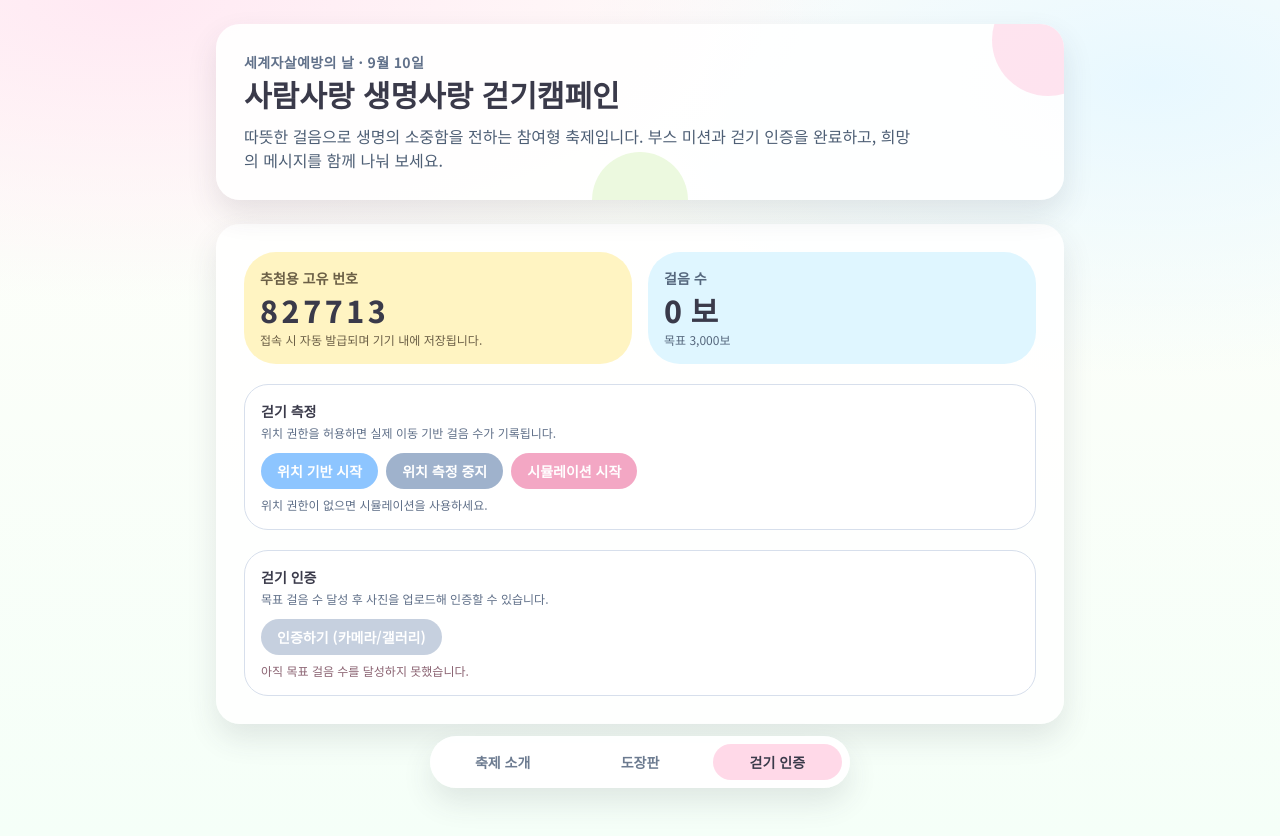
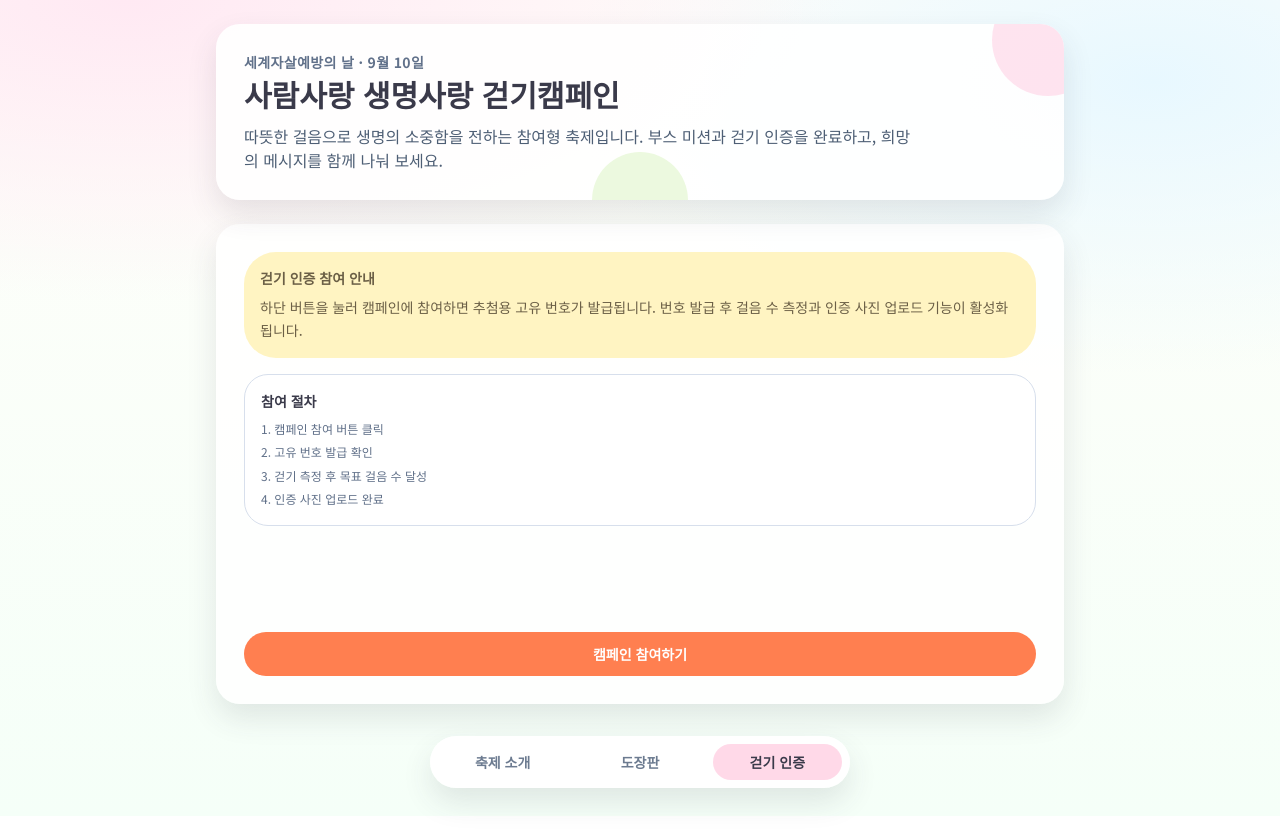
Before and after one commit to jihunparkme/walking-festival, a React (Vite) app: page / in a window 1280 px wide. Both pictures are taken after a click on the button "걷기 인증". Built offline with nearby package versions, Linux system fonts and the light colour scheme.

Commit message:
feat: 캠페인 참여 버튼

```diff
--- a/src/App.jsx
+++ b/src/App.jsx
@@ -10,6 +10,7 @@ const STORAGE_KEYS = {
   stamps: "walkingFestival.stamps",
   steps: "walkingFestival.steps",
   entryNumber: "walkingFestival.entryNumber",
+  issuedEntryNumbers: "walkingFestival.issuedEntryNumbers",
   photo: "walkingFestival.photo",
 };
 
@@ -32,6 +33,28 @@ function haversineMeters(prev, next) {
     Math.sin(dLat / 2) ** 2 +
     Math.cos(toRad(prev.latitude)) * Math.cos(toRad(next.latitude)) * Math.sin(dLng / 2) ** 2;
   return 2 * earthRadius * Math.asin(Math.sqrt(a));
+}
+
+function generateUniqueEntryNumber() {
+  const issuedNumbers = new Set(readJSON(STORAGE_KEYS.issuedEntryNumbers, []));
+  let generated = "";
+  let attempts = 0;
+
+  do {
+    generated = String(Math.floor(100000 + Math.random() * 900000));
+    attempts += 1;
+  } while (issuedNumbers.has(generated) && attempts < 5000);
+
+  // 충돌이 반복되면 시간 기반 번호로 대체해 중복 발급을 방지한다.
+  if (issuedNumbers.has(generated)) {
+    generated = `${Date.now()}${Math.floor(Math.random() * 1000)
+      .toString()
+      .padStart(3, "0")}`;
+  }
+
+  issuedNumbers.add(generated);
+  localStorage.setItem(STORAGE_KEYS.issuedEntryNumbers, JSON.stringify([...issuedNumbers]));
+  return generated;
 }
 
 export default function App() {
@@ -70,11 +93,13 @@ export default function App() {
   }, [steps]);
 
   useEffect(() => {
-    // 사용자 접속 시 6자리 추첨 번호를 1회 발급한다.
-    if (!entryNumber) {
-      const generated = String(Math.floor(100000 + Math.random() * 900000));
-      setEntryNumber(generated);
-      localStorage.setItem(STORAGE_KEYS.entryNumber, generated);
+    if (!entryNumber) return;
+
+    // 기존 사용자 번호도 중복 방지 목록에 포함해 이후 재발급 충돌을 줄인다.
+    const issuedNumbers = new Set(readJSON(STORAGE_KEYS.issuedEntryNumbers, []));
+    if (!issuedNumbers.has(entryNumber)) {
+      issuedNumbers.add(entryNumber);
+      localStorage.setItem(STORAGE_KEYS.issuedEntryNumbers, JSON.stringify([...issuedNumbers]));
     }
   }, [entryNumber]);
 
@@ -186,6 +211,13 @@ export default function App() {
     reader.readAsDataURL(file);
   }
 
+  function joinCampaign() {
+    if (entryNumber) return;
+    const generated = generateUniqueEntryNumber();
+    setEntryNumber(generated);
+    localStorage.setItem(STORAGE_KEYS.entryNumber, generated);
+  }
+
   return (
     <div className="min-h-screen pb-28 text-ink">
       <header className="mx-auto w-full max-w-[30rem] px-4 pt-6 md:max-w-4xl md:px-6">
@@ -224,6 +256,7 @@ export default function App() {
             onToggleSimulation={toggleSimulation}
             onPhotoUpload={handlePhotoUpload}
             photoDataUrl={photoDataUrl}
+            onJoinCampaign={joinCampaign}
           />
         )}
       </main>
--- a/src/components/WalkCertifySection.jsx
+++ b/src/components/WalkCertifySection.jsx
@@ -11,8 +11,45 @@ export default function WalkCertifySection({
   onToggleSimulation,
   onPhotoUpload,
   photoDataUrl,
+  onJoinCampaign,
 }) {
   const challengeComplete = steps >= STEP_GOAL;
+
+  if (!entryNumber) {
+    return (
+      <section className="soft-card flex min-h-[26rem] flex-col justify-between p-4 md:min-h-[30rem] md:p-7">
+        <div className="space-y-4">
+          <div className="rounded-bubble bg-creamSun p-4">
+            <p className="text-sm font-semibold text-[#6b5f46]">걷기 인증 참여 안내</p>
+            <p className="mt-2 text-sm leading-relaxed text-[#6b5f46]">
+              하단 버튼을 눌러 캠페인에 참여하면 추첨용 고유 번호가 발급됩니다. 번호 발급 후 걸음 수 측정과
+              인증 사진 업로드 기능이 활성화됩니다.
+            </p>
+          </div>
+
+          <div className="rounded-3xl border border-[#d7dfec] bg-white p-4">
+            <p className="text-sm font-semibold">참여 절차</p>
+            <ol className="mt-2 space-y-1 text-xs leading-relaxed text-[#5f6f88]">
+              <li>1. 캠페인 참여 버튼 클릭</li>
+              <li>2. 고유 번호 발급 확인</li>
+              <li>3. 걷기 측정 후 목표 걸음 수 달성</li>
+              <li>4. 인증 사진 업로드 완료</li>
+            </ol>
+          </div>
+        </div>
+
+        <div className="pt-6">
+          <button
+            type="button"
+            onClick={onJoinCampaign}
+            className="w-full rounded-full bg-[#ff7f50] px-4 py-3 text-sm font-extrabold text-white"
+          >
+            캠페인 참여하기
+          </button>
+        </div>
+      </section>
+    );
+  }
 
   return (
     <section className="soft-card space-y-5 p-4 md:p-7">
@@ -20,7 +57,7 @@ export default function WalkCertifySection({
         <div className="rounded-bubble bg-creamSun p-4">
           <p className="text-sm font-semibold text-[#6b5f46]">추첨용 고유 번호</p>
           <p className="mt-1 text-3xl font-extrabold tracking-[0.12em]">{entryNumber}</p>
-          <p className="mt-1 text-xs text-[#6b5f46]">접속 시 자동 발급되며 기기 내에 저장됩니다.</p>
+          <p className="mt-1 text-xs text-[#6b5f46]">참여 시 1회 발급되며 기기 내에 저장됩니다.</p>
         </div>
         <div className="rounded-bubble bg-skyMint p-4">
           <p className="text-sm font-semibold text-[#55677d]">걸음 수</p>
```
